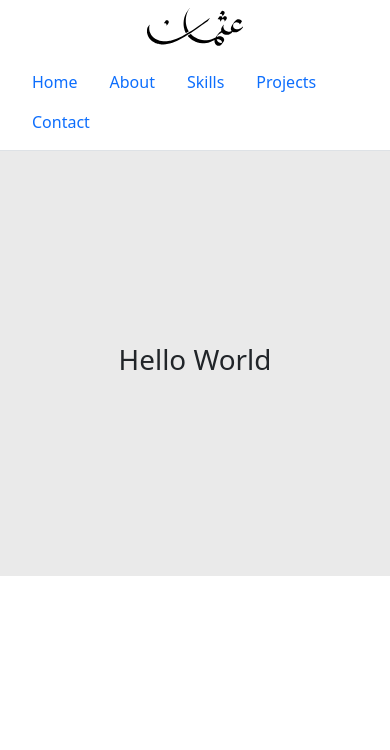
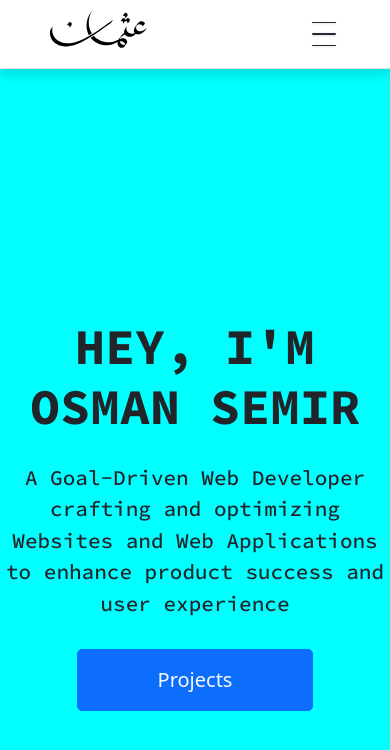
Before and after one commit to osmansemir/Personal_Portofolio, a website: page index.html in a window 390 px wide. Drawn offline with nearby package versions, Linux system fonts and the light colour scheme.

Commit message:
created the hero section

```diff
--- a/css/style.css
+++ b/css/style.css
@@ -1,4 +1,130 @@
-#section {
+.source-code-pro-heavy {
+  font-family: "Source Code Pro", serif;
+  font-optical-sizing: auto;
+  font-weight: 700;
+  font-style: normal;
+}
+
+.source-code-pro-normal {
+  font-family: "Source Code Pro", serif;
+  font-optical-sizing: auto;
+  font-weight: 500;
+  font-style: normal;
+}
+
+::after,
+::before {
+  margin: 0;
+  padding: 0;
+  box-sizing: inherit;
+  font-family: inherit;
+}
+
+html {
+  font-size: 62.5%;
+  scroll-behavior: smooth;
+}
+
+header {
+  position: sticky;
+  top: 0;
+  z-index: 1000;
+  background-color: white;
+  padding: 1rem 5rem;
+  font-weight: 500;
+}
+
+.header-nav-full {
+  font-size: 1.6rem;
+  text-transform: uppercase;
+  letter-spacing: 1px;
+  text-align: center;
+}
+
+.header-nav-full li {
+  padding: 2.2rem 2rem;
+}
+
+/* <style for menu__icon> ======== */
+.menu-icon {
+  width: 32px;
+  height: 32px;
+  padding: 4px;
+  display: none;
+  flex-direction: column;
+  justify-content: space-between;
+  align-items: center;
+  border: none;
+  background: none;
+  margin: 0;
+  cursor: pointer;
+  font-family: inherit;
+}
+
+.menu-icon span {
+  width: 100%;
+  height: 0.125rem;
+  border-radius: 0.125rem;
+  background-color: #252a34;
+  box-shadow: 0 0.5px 2px 0 hsla(0, 0%, 0%, 0.2);
+  transition:
+    transform 0.4s,
+    background-color 0.4s,
+    opacity 0.4s;
+}
+
+.menu-icon:hover span:nth-child(1) {
+  background-color: #ff2e63;
+  transform: translateY(11px) rotate(-45deg);
+}
+
+.menu-icon:hover span:nth-child(2) {
+  transform: translate(-50%);
+  opacity: 0;
+}
+
+.menu-icon:hover span:nth-child(3) {
+  background-color: rgb(255, 59, 48);
+  transform: translateY(-11px) rotate(45deg);
+}
+
+@media (max-width: 767px) {
+  .header-nav-full {
+    display: none;
+  }
+
+  .menu-icon {
+    display: flex;
+  }
+}
+
+#hero {
   padding: 9rem 0;
-  background-color: #eaeaea;
+  background-color: aqua;
+  max-height: 120rem;
+  min-height: 80rem;
 }
+
+.hero-header {
+  padding-top: 9rem;
+  font-size: 7rem;
+  text-transform: uppercase;
+}
+
+.hero-info {
+  padding-top: 2rem;
+  max-width: 80rem;
+  font-size: 2.1rem;
+}
+
+.hero-btn {
+  font-size: 2rem;
+  padding: 1.5rem 8rem;
+  border-radius: 0.5rem;
+}
+
+@media (max-width: 767px) {
+  .hero-header {
+    font-size: 5rem;
+  }
+}
--- a/index.html
+++ b/index.html
@@ -9,20 +9,30 @@
       integrity="sha384-QWTKZyjpPEjISv5WaRU9OFeRpok6YctnYmDr5pNlyT2bRjXh0JMhjY6hW+ALEwIH"
       crossorigin="anonymous"
     />
+    <link rel="stylesheet" type="" href="./css/style.css" />
+    <title>Osman's Portofolio</title>
+    <link
+      rel="icon"
+      href="https://i.postimg.cc/k5XR5mGb/osman-arabic-logo.png"
+      type="image/png"
+    />
+    <link rel="preconnect" href="https://fonts.googleapis.com" />
+    <link rel="preconnect" href="https://fonts.gstatic.com" crossorigin />
+    <link
+      href="https://fonts.googleapis.com/css2?family=Source+Code+Pro:ital,wght@0,200..900;1,200..900&display=swap"
+      rel="stylesheet"
+    />
+  </head>
 
-    <link rel="stylesheet" type="" href="./css/style.css" />
-    <title>Bootstrap demo</title>
-  </head>
   <body>
-    <div class="container-fluid bg-secondary p-0">
     <!-- header section -->
-      <div class="container-fluid bg-white p-0">
     <header
-          class="d-flex flex-wrap justify-content-center px-3 py-2 border-bottom"
+      class="source-code-pro-normal d-flex flex-wrap justify-content-between align-items-center shadow border-bottom"
     >
+      <div class="header-logo">
         <a
           href="/"
-            class="d-flex align-items-center mb-3 mb-md-0 me-md-auto link-body-emphasis text-decoration-none"
+          class="d-flex mb-3 mb-md-0 me-md-auto link-dark text-decoration-none"
         >
           <svg
             height="10mm"
@@ -59,23 +69,54 @@
             </g>
           </svg>
         </a>
+      </div>
 
+      <div class="header-nav-full">
         <ul class="nav nav-pills">
           <li class="nav-item">
-              <a href="#" class="nav-link">Home</a>
+            <a href="#" class="nav-link link-dark p-0">Home</a>
           </li>
-            <li class="nav-item"><a href="#" class="nav-link">About</a></li>
-            <li class="nav-item"><a href="#" class="nav-link">Skills</a></li>
-            <li class="nav-item"><a href="#" class="nav-link">Projects</a></li>
-            <li class="nav-item"><a href="#" class="nav-link">Contact</a></li>
+          <li class="nav-item">
+            <a href="#" class="nav-link link-dark p-0">About</a>
+          </li>
+          <li class="nav-item">
+            <a href="#" class="nav-link link-dark p-0">Skills</a>
+          </li>
+          <li class="nav-item">
+            <a href="#" class="nav-link link-dark p-0">Projects</a>
+          </li>
+          <li class="nav-item">
+            <a href="#" class="nav-link link-dark p-0">Contact</a>
+          </li>
         </ul>
+      </div>
+
+      <button class="menu-icon">
+        <span></span>
+        <span></span>
+        <span></span>
+      </button>
     </header>
+
+    <div
+      id="hero"
+      class="container-fluid p-0 align-items-center justify-content-center d-flex flex-column"
+    >
+      <h1
+        class="text-dark text-center mx-auto source-code-pro-heavy hero-header"
+      >
+        Hey, I'm Osman Semir
+      </h1>
+      <div class="hero-info text-center source-code-pro-normal">
+        A Goal-Driven Web Developer crafting and optimizing Websites and Web
+        Applications to enhance product success and user experience
+      </div>
+      <button type="button" class="hero-btn btn btn-lg btn-primary mt-5">
+        <a href="#projects" class="nav-link link-light"> Projects </a>
+      </button>
     </div>
 
     <!-- About Section  -->
-      <div id="section" class="container-fluid text-center">
-        <h1 class="py-5 text-dark mx-auto">Hello World</h1>
-      </div>
-    </div>
+    <div id="about" class="container-fluid text-center"></div>
   </body>
 </html>
--- /dev/null
+++ b/package.json
@@ -0,0 +1,5 @@
+{
+  "dependencies": {
+    "normalize.css": "^8.0.1"
+  }
+}
```
Also changed, not shown: .stylelintrc.json (added), images/osmansemir.svg (added), 1 other file. Lines whose indentation alone changed are shown as unchanged.
